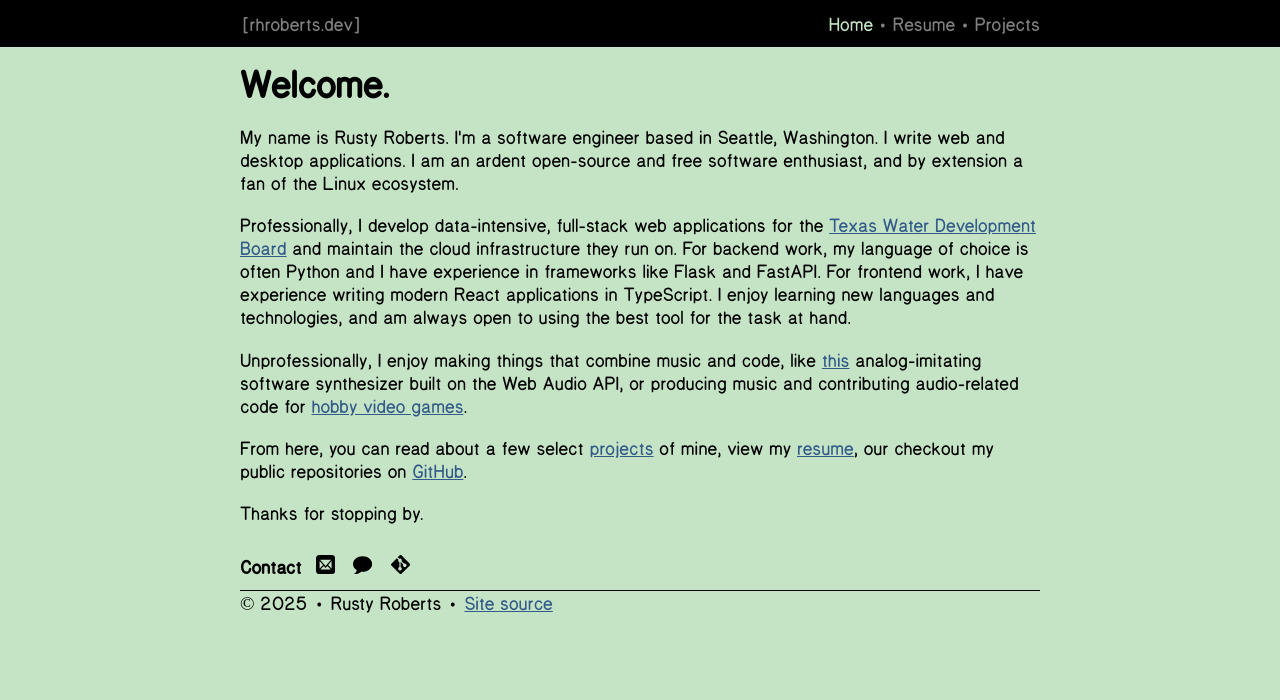
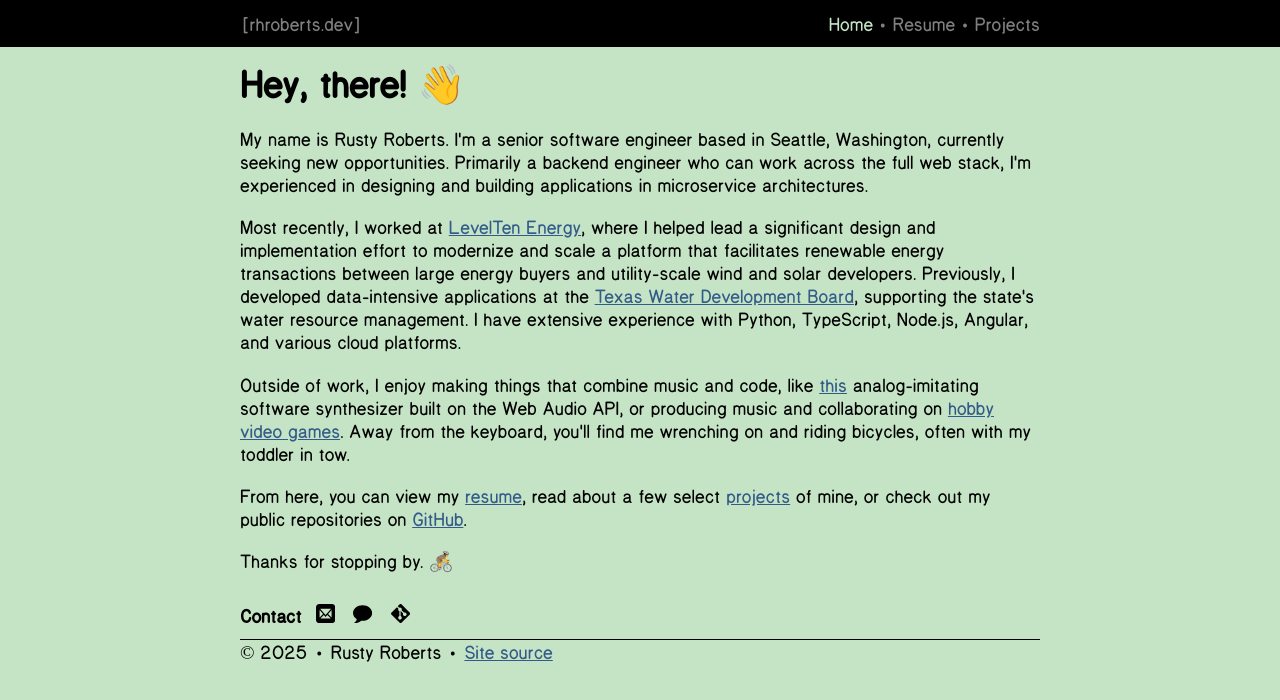
Before and after one commit to rhroberts/homepage, a React (Vite) app: page /#/ in a window 1280 px wide. Shown: the top 700 px of the page. Built offline with nearby package versions, Linux system fonts and the light colour scheme.

Commit message:
feat: update home page

```diff
--- a/src/pages/Home.tsx
+++ b/src/pages/Home.tsx
@@ -8,32 +8,41 @@ export default function Home() {
       <NavBar />
       <div id="content">
         <div id="main">
-          <h1>Welcome.</h1>
+          <h1>Hey, there! 👋</h1>
           <p>
-            My name is Rusty Roberts. I'm a software engineer based in Seattle,
-            Washington. I write web and desktop applications. I am an ardent
-            open-source and free software enthusiast, and by extension a fan of
-            the Linux ecosystem.
+            My name is Rusty Roberts. I'm a senior software engineer based in
+            Seattle, Washington, currently seeking new opportunities. Primarily
+            a backend engineer who can work across the full web stack, I'm
+            experienced in designing and building applications in microservice
+            architectures.
           </p>
           <p>
-            Professionally, I develop data-intensive, full-stack web
-            applications for the{" "}
+            Most recently, I worked at{" "}
             <a
-              href="https://www.twdb.texas.gov"
+              href="https://www.leveltenenergy.com/"
+              target="_blank"
+              rel="noopener noreferrer"
+            >
+              LevelTen Energy
+            </a>
+            , where I helped lead a significant design and implementation effort
+            to modernize and scale a platform that facilitates renewable energy
+            transactions between large energy buyers and utility-scale wind and
+            solar developers. Previously, I developed data-intensive
+            applications at the{" "}
+            <a
+              href="https://www.twdb.texas.gov/"
               target="_blank"
               rel="noopener noreferrer"
             >
               Texas Water Development Board
-            </a>{" "}
-            and maintain the cloud infrastructure they run on. For backend work,
-            my language of choice is often Python and I have experience in
-            frameworks like Flask and FastAPI. For frontend work, I have
-            experience writing modern React applications in TypeScript. I enjoy
-            learning new languages and technologies, and am always open to using
-            the best tool for the task at hand.
+            </a>
+            , supporting the state's water resource management. I have extensive
+            experience with Python, TypeScript, Node.js, Angular, and various
+            cloud platforms.
           </p>
           <p>
-            Unprofessionally, I enjoy making things that combine music and code,
+            Outside of work, I enjoy making things that combine music and code,
             like{" "}
             <a
               href="https://rhroberts.github.io/browsyn/"
@@ -43,7 +52,7 @@ export default function Home() {
               this
             </a>{" "}
             analog-imitating software synthesizer built on the Web Audio API, or
-            producing music and contributing audio-related code for{" "}
+            producing music and collaborating on{" "}
             <a
               href="https://github.com/dmarc3/bakken"
               target="_blank"
@@ -51,13 +60,13 @@ export default function Home() {
             >
               hobby video games
             </a>
-            .
+            . Away from the keyboard, you'll find me wrenching on and riding
+            bicycles, often with my toddler in tow.
           </p>
           <p>
-            From here, you can read about a few select{" "}
-            <a href="#/projects">projects</a> of mine, view my{" "}
-            <a href="#/resume">resume</a>, our checkout my public repositories
-            on{" "}
+            From here, you can view my <a href="#/resume">resume</a>, read about
+            a few select <a href="#/projects">projects</a> of mine, or check out
+            my public repositories on{" "}
             <a
               href="https://github.com/rhroberts"
               target="_blank"
@@ -67,7 +76,12 @@ export default function Home() {
             </a>
             .
           </p>
-          <p>Thanks for stopping by.</p>
+          <p>
+            Thanks for stopping by.{" "}
+            <span style={{ display: "inline-block", transform: "scaleX(-1)" }}>
+              🚴
+            </span>
+          </p>
           <Contact />
         </div>
       </div>
```
Also changed, not shown: 1 other file (tests, documents, lock files or other folders).
